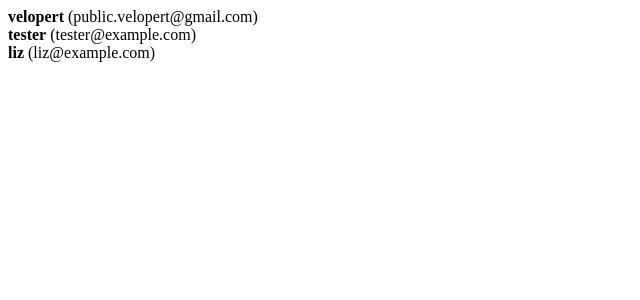
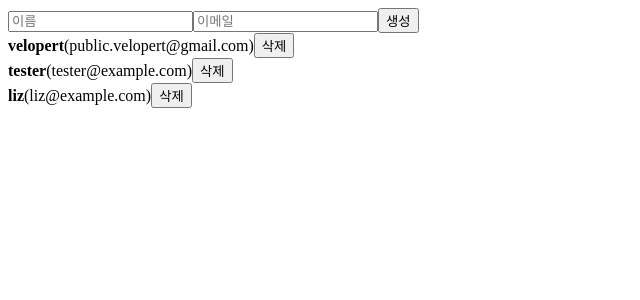
Before and after one commit to Doosies/front, a React (Create React App) app: page / in a window 1280 px wide. Shown: the top 300 px of the page, without its empty margins (0-640 px from the left). Built offline with nearby package versions, Linux system fonts and the light colour scheme.

Commit message:
USEEFFECT

```diff
--- a/src/StudyFolder/InputSample.tsx
+++ b/src/StudyFolder/InputSample.tsx
@@ -1,60 +1,101 @@
-import React, {useState} from 'react';
+import React, {useRef, useState} from 'react';
 import styled from 'styled-components';
-
-interface InputSampleProps {
-
-}
-interface userProps {
-    user:
-    {
-        id?: number;
-        username?: string;
-        email?: string;
-    };
+import UserList from './UserList';
+interface UserProps {
+    id: number;
+    username: string;
+    email: string;
+    active: boolean;
 }
 
-const StyledInputSample = styled.div`
-
-`
-
-const users: userProps[] = [
+const userslists: UserProps[] = [
   {
-        user: {
     id: 1,
     username: 'velopert',
-            email: 'public.velopert@gmail.com'
-        }
+    email: 'public.velopert@gmail.com',
+    active: false,
   },
-    {  user: {
+  {
     id: 2,
     username: 'tester',
-            email: 'tester@example.com'
-        }
+    email: 'tester@example.com',
+    active: false,
   },
-    {   user: {
+  {
     id: 3,
     username: 'liz',
-            email: 'liz@example.com'
-        }
+    email: 'liz@example.com',
+    active: false,
   }
 ];
 
-const User = ({user}: userProps, key: number) => {
-    console.log(user);
-    return (
-        <div key={key}>
-            <b>{user.username}</b> <span>({user.email})</span>
-        </div>
-    );
-}
 const InputSample = () => {
 
+    const nextId = useRef<number>(4);
+    console.log(nextId.current);
+
+    const refName = useRef<HTMLInputElement>(null);
+    const [inputs, setInputs] = useState({
+        id: '',
+        username: '',
+        email: '',
+        active: false,
+    });
+    const [users, setUsers] = useState(userslists);
+
+    const handleCreate = () => {
+        const user: UserProps = {
+            id: Number(nextId.current),
+            username: inputs.username,
+            email: inputs.email,
+            active: false,
+        };
+        setUsers([...users,user]);
+        setInputs({
+            id: '',
+            username: '',
+            email: '',
+            active: false,
+        });
+        refName.current?.focus();
+        nextId.current += 1;
+    }
+    const handleChange = (e: React.ChangeEvent<HTMLInputElement>) => {
+        const {name, value} = e.target;
+        setInputs({
+            ...inputs,
+            [name]: value,
+        });
+    }
+    const handleDelete = (id: number) => {
+        setUsers(users.filter(user => user.id !== id));
+        nextId.current -= 1;
+    }
+    const handleToggle = (id: number) => {
+        setUsers(
+            users.map( v =>
+                v.id === id ? {...v, active: !v.active} : v
+            )
+        );
+        console.log(id,users);
+    }
+
     return (
-        <StyledInputSample>
-            {users.map( u => (
-                <User user={u.user} key={u.user.id}/>
-            ))}
-        </StyledInputSample>
+        <div>
+            <input name="username"
+                placeholder="이름"
+                value={inputs.username}
+                onChange={handleChange}
+                ref = {refName}
+            />
+            <input name="email"
+                placeholder="이메일"
+                value={inputs.email}
+                onChange={handleChange}
+            />
+            <button name="생성" onClick={handleCreate}>생성</button>
+            <UserList onToggle={handleToggle} onDelete={handleDelete} users={users}/>
+        </div>
     );
 }
 
--- /dev/null
+++ b/src/StudyFolder/UserList.tsx
@@ -0,0 +1,64 @@
+import React, {useEffect, useState} from 'react';
+import styled from 'styled-components';
+
+interface UserProps {
+    id: number;
+    username: string;
+    email: string;
+    active: boolean;
+}
+interface UsersProps {
+    users: UserProps[];
+    onDelete: (id: number) =>void;
+    onToggle: (id: number) =>void;
+}
+interface UserProp {
+    user: UserProps;
+    onDelete: (id: number) =>void;
+    onToggle: (id: number) =>void;
+}
+
+
+const User = ({user, onDelete, onToggle}: UserProp) => {
+    useEffect(() => {
+        console.log("마운트");
+        return () => {
+            console.log("언마운트");
+    }
+    }, []);
+
+    return (
+        <div>
+            <b
+                onClick={()=>onToggle(user.id)}
+                style={{
+                    cursor: 'pointer',
+                    color:  user.active ? 'green' : 'black',
+                }}
+            >
+                {user.username}
+            </b>
+            <span>({user.email})</span>
+            <button onClick={()=>onDelete(user.id)}>삭제</button>
+        </div>
+    );
+}
+
+const UserList = ({users, onDelete, onToggle}: UsersProps) => {
+
+    return (
+        <div>
+            {users.map( v =>
+                <div key={v.id}>
+                    <User
+                        user={v}
+                        onDelete={onDelete}
+                        onToggle={onToggle}
+                    />
+                </div>
+            )}
+        </div>
+    );
+}
+
+export default UserList;
```
Lines whose indentation alone changed are shown as unchanged.
